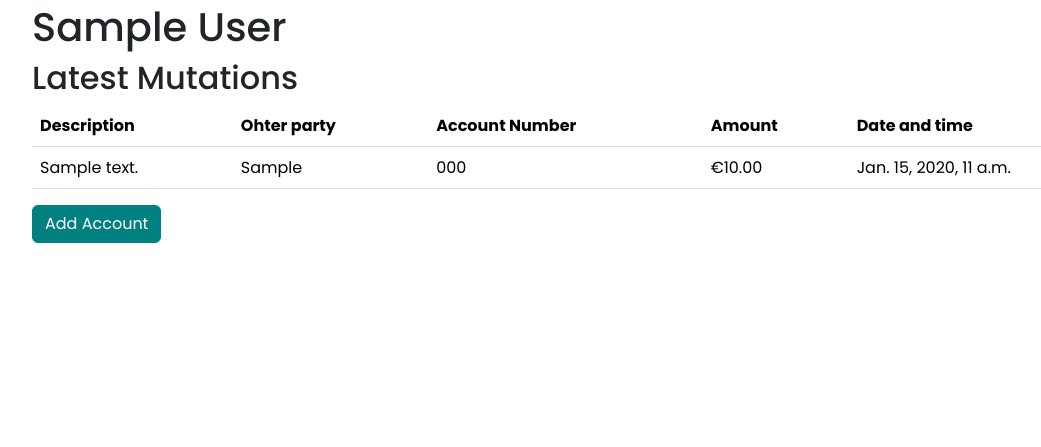
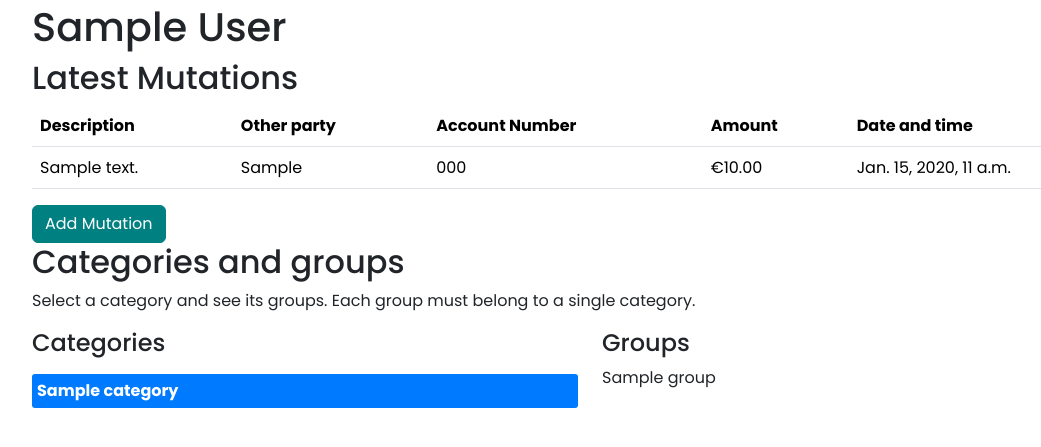
Before and after one commit to vincentruijgrok/Financiall-Django, a Django app: page /account/00000000-0000-0000-0000-000000000001 in a window 1280 px wide. Shown: the part 55-502 px from the top of the page, without its empty margins (50-1091 px from the left). Run offline with Django 5.2, Linux system fonts and the light colour scheme; tables that the repository leaves empty hold one stand-in row (Sample ...).

Commit message:
add mutation form, extend read account view

```diff
--- a/Financiall/Financiall/settings.py
+++ b/Financiall/Financiall/settings.py
@@ -116,7 +116,7 @@ AUTHENTICATION_BACKENDS = [
 ]
 
 LOGIN_REDIRECT_URL = '/'
-LOGIN_URL = '/accounts/login'
+LOGIN_URL = '/auth/login'
 
 # Internationalization
 # https://docs.djangoproject.com/en/5.1/topics/i18n/
--- a/Financiall/core/admin.py
+++ b/Financiall/core/admin.py
@@ -5,3 +5,5 @@ from . import models
 # Register your models here.
 admin.site.register(models.Account)
 admin.site.register(models.Mutation)
+admin.site.register(models.Category)
+admin.site.register(models.Group)
--- a/Financiall/core/models.py
+++ b/Financiall/core/models.py
@@ -27,6 +27,30 @@ class Account(models.Model):
     def calculated_balance(self):
         return self.mutations.aggregate(Sum('amount'))["amount__sum"] or 0
 
+    @property
+    def categories(self):
+        return Category.objects.filter(account=self).order_by("name")
+
+
+class Category(models.Model):
+    id = models.UUIDField(primary_key=True, default=uuid.uuid4, editable=False)
+    name = models.CharField(max_length=128)
+    account = models.ForeignKey(Account, on_delete=models.CASCADE)
+
+    def __str__(self):
+        return f"{self.name} ({self.account.name})"
+
+    @property
+    def groups(self):
+        return Group.objects.filter(category=self).order_by("name")
+
+class Group(models.Model):
+    id = models.UUIDField(primary_key=True, default=uuid.uuid4, editable=False)
+    name = models.CharField(max_length=128)
+    category = models.ForeignKey(Category, on_delete=models.CASCADE)
+
+    def __str__(self):
+        return f"{self.name} ({self.category.name}, {self.category.account.name})"
 
 class Mutation(models.Model):
     id = models.UUIDField(primary_key=True, default=uuid.uuid4, editable=False)
@@ -34,5 +58,10 @@ class Mutation(models.Model):
     otherParty = models.CharField(max_length=64)
     otherPartyAccountNumber = models.CharField(max_length=64)
     account = models.ForeignKey(Account, on_delete=models.CASCADE)
+    category = models.ForeignKey(Category, on_delete=models.CASCADE)
+    group = models.ForeignKey(Group, on_delete=models.CASCADE)
     amount = models.DecimalField(decimal_places=2, max_digits=12)
     dateTime = models.DateTimeField(auto_now=False)
+
+    def __str__(self):
+        return f"{self.description} ({self.account.name}, €{self.amount})"
--- a/Financiall/core/urls.py
+++ b/Financiall/core/urls.py
@@ -5,4 +5,5 @@ urlpatterns = [
     path('', views.index, name="core_home"),
     path('account/new', views.create_account, name="account_create"),
     path('account/<str:id>', views.read_account, name="account_read"),
+    path('account/<str:id>/new', views.create_mutation, name="mutation_create"),
 ]
--- a/Financiall/core/views.py
+++ b/Financiall/core/views.py
@@ -3,7 +3,7 @@ from django.http import HttpRequest
 from django.shortcuts import render, redirect, get_object_or_404
 from django.urls import reverse
 
-from .forms import AccountForm
+from .forms import AccountForm, MutationForm
 from .models import Account
 
 
@@ -31,7 +31,23 @@ def create_account(request: HttpRequest):
     })
 
 def read_account(request: HttpRequest, id: str):
-        account = get_object_or_404(Account, pk=id)
-        return render(request, 'core/read_account.html', {
-            'account': account
-        })
+    account = get_object_or_404(Account, pk=id)
+    return render(request, 'core/read_account.html', {
+        'account': account
+    })
+
+def create_mutation(request: HttpRequest, id: str):
+    account = get_object_or_404(Account, pk=id)
+    if request.method == 'POST':
+        form = MutationForm(request.POST)
+        if form.is_valid():
+            newMutation = form.save(commit=False)
+            newMutation.account = account
+            return redirect(reverse('read_account', id))
+    else:
+        form = MutationForm()
+
+    return render(request, 'core/create_mutation.html', {
+        'form': form,
+        'account': account
+    })
--- a/Financiall/templates/core/read_account.html
+++ b/Financiall/templates/core/read_account.html
@@ -8,7 +8,7 @@
         <thead>
             <tr>
                 <th scope="col">Description</th>
-                <th scope="col">Ohter party</th>
+                <th scope="col">Other party</th>
                 <th scope="col">Account Number</th>
                 <th scope="col">Amount</th>
                 <th scope="col">Date and time</th>
@@ -26,10 +26,84 @@
             {% endfor %}
         </tbody>
     </table>
-    <a href="{% url 'account_create' %}">
+    <a href="{% url 'mutation_create' account.id %}">
         <button onclick="" class="btn Fbutton">
-            Add Account
+            Add Mutation
         </button>
     </a>
 
+    <div class="h2">Categories and groups</div>
+    <p>Select a category and see its groups. Each group must belong to a single category.</p>
+
+    <div class="row">
+        <div class="col-6">
+            <div class="h4">Categories</div>
+            {% for category in account.categories %}
+            <p>
+                <div class="category-link{% if forloop.first %} active{% endif %}"
+                     data-category-id="category-{{ category.id }}">
+                    {{ category.name }}
+                </div>
+            </p>
+            {% endfor %}
+        </div>
+        <div class="col-6">
+            <div class="h4">Groups</div>
+            {% for category in account.categories %}
+            <div id="category-{{ category.id }}"
+                 class="group-list"
+                 style="display: {% if forloop.first %}block{% else %}none{% endif %};">
+                {% for group in category.groups %}
+                <p>{{ group.name }}</p>
+                {% endfor %}
+            </div>
+            {% endfor %}
+        </div>
+    </div>
+
+    <style>
+    .category-link {
+        cursor: pointer;
+        padding: 5px;
+        border-radius: 3px;
+    }
+    .category-link.active {
+        background-color: #007bff;
+        color: white;
+        font-weight: bold;
+    }
+    </style>
+
+    <script>
+        // Get all category links
+        const categoryLinks = document.querySelectorAll('.category-link');
+
+        categoryLinks.forEach(link => {
+            link.addEventListener('click', function () {
+                // Remove 'active' class from all category links
+                categoryLinks.forEach(link => link.classList.remove('active'));
+
+                // Add 'active' class to the clicked category
+                this.classList.add('active');
+
+                // Hide all group lists
+                document.querySelectorAll('.group-list').forEach(groupList => {
+                    groupList.style.display = 'none';
+                });
+
+                // Show the selected category's groups
+                const categoryId = this.getAttribute('data-category-id');
+                const groupList = document.getElementById(categoryId);
+                if (groupList) {
+                    groupList.style.display = 'block';
+                }
+            });
+        });
+
+        // Select the first category by default
+        if (categoryLinks.length > 0) {
+            categoryLinks[0].click();
+        }
+    </script>
+
 {% endblock %}
```
Also changed, not shown: Financiall/core/forms.py (+6 -1 lines), Financiall/templates/core/create_mutation.html (added, +11 -0 lines).
